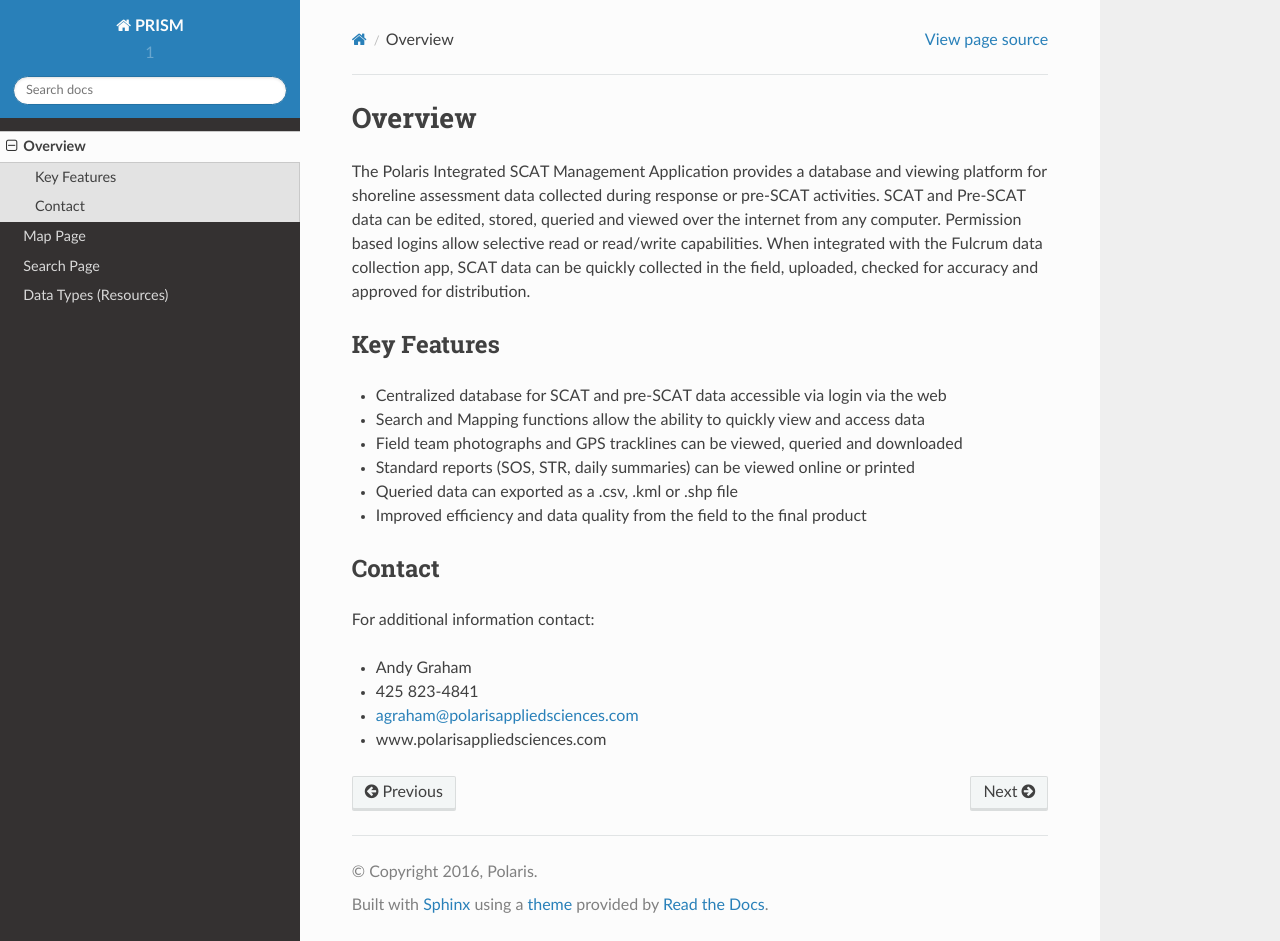
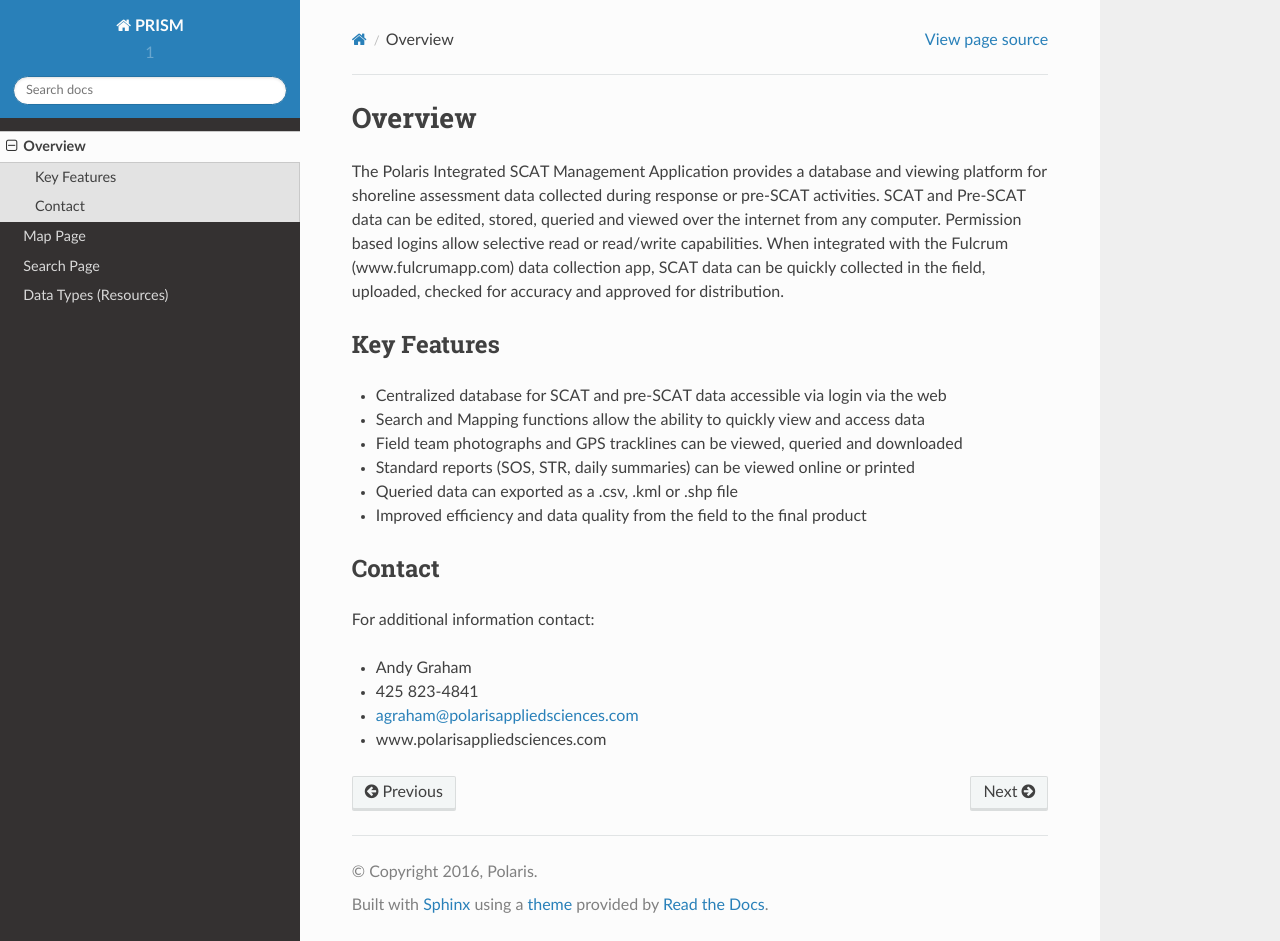
Before and after one commit to agraham/PRISM_rtd, a Sphinx documentation site: the page built from docs/overview.rst, in a window 1280 px wide and 941 px high. Built offline with Sphinx 7.4.7 and the Read the Docs theme 2.0.0, drawn with Linux system fonts in a browser that asks for light colours.

Commit message:
Update overview.rst

```diff
--- a/docs/overview.rst
+++ b/docs/overview.rst
@@ -1,7 +1,7 @@
 Overview
 ========
 
-The Polaris Integrated SCAT Management Application provides a database and viewing platform for shoreline assessment data collected during response or pre-SCAT activities. SCAT and Pre-SCAT data can be edited, stored, queried and viewed over the internet from any computer. Permission based logins allow selective read or read/write capabilities. When integrated with the Fulcrum data collection app, SCAT data can be quickly collected in the field, uploaded, checked for accuracy and approved for distribution.
+The Polaris Integrated SCAT Management Application provides a database and viewing platform for shoreline assessment data collected during response or pre-SCAT activities. SCAT and Pre-SCAT data can be edited, stored, queried and viewed over the internet from any computer. Permission based logins allow selective read or read/write capabilities. When integrated with the Fulcrum (www.fulcrumapp.com) data collection app, SCAT data can be quickly collected in the field, uploaded, checked for accuracy and approved for distribution.
 
 Key Features
 --------
```
